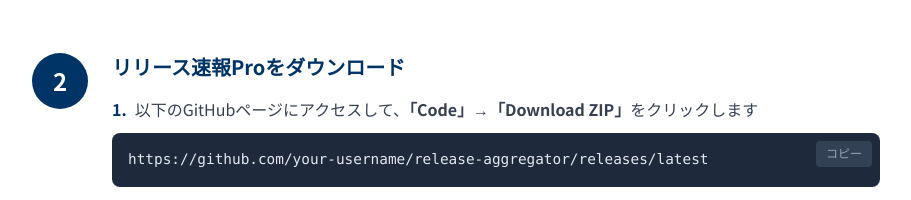
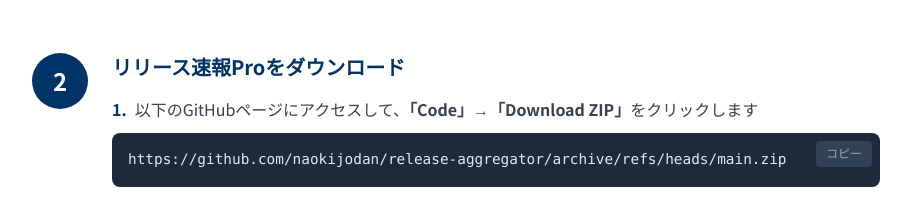
Before and after one commit to naokijodan/release-aggregator-guide, a plain HTML site: page index.html in a window 1280 px wide. Shown: the part 1526-1726 px from the top of the page, without its empty margins (184-1095 px from the left). Drawn offline with nearby package versions, Linux system fonts and the light colour scheme.

Commit message:
docs: GitHub Pages ワークフロー追加、ダウンロードURL修正

```diff
--- a/index.html
+++ b/index.html
@@ -192,7 +192,7 @@
         </ol>
         <div class="code-block mt-3 mb-4">
           <button class="copy-btn" onclick="copyToClipboard(this)">コピー</button>
-          https://github.com/your-username/release-aggregator/releases/latest
+          https://github.com/naokijodan/release-aggregator/archive/refs/heads/main.zip
         </div>
         <ol start="2" class="space-y-3 text-gray-700">
           <li class="flex items-start gap-2">
```
Also changed, not shown: 1 other file.
